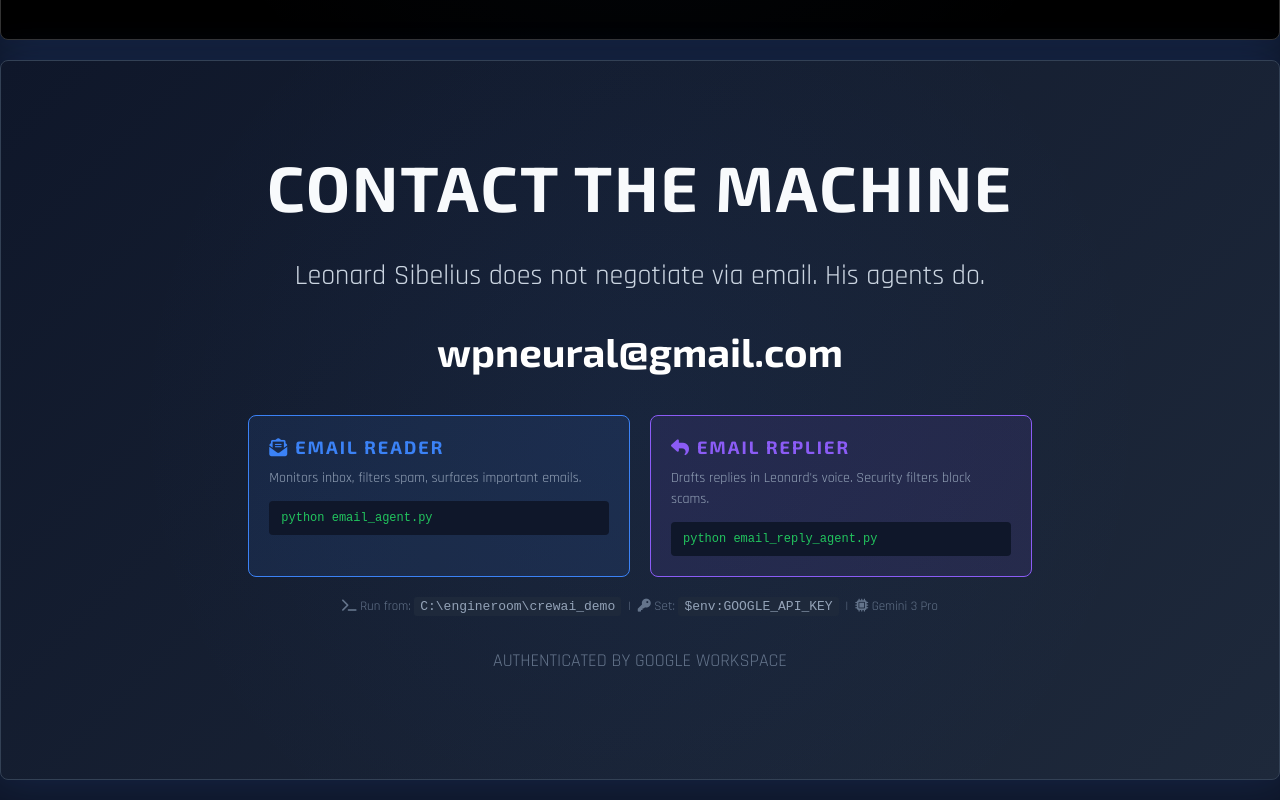
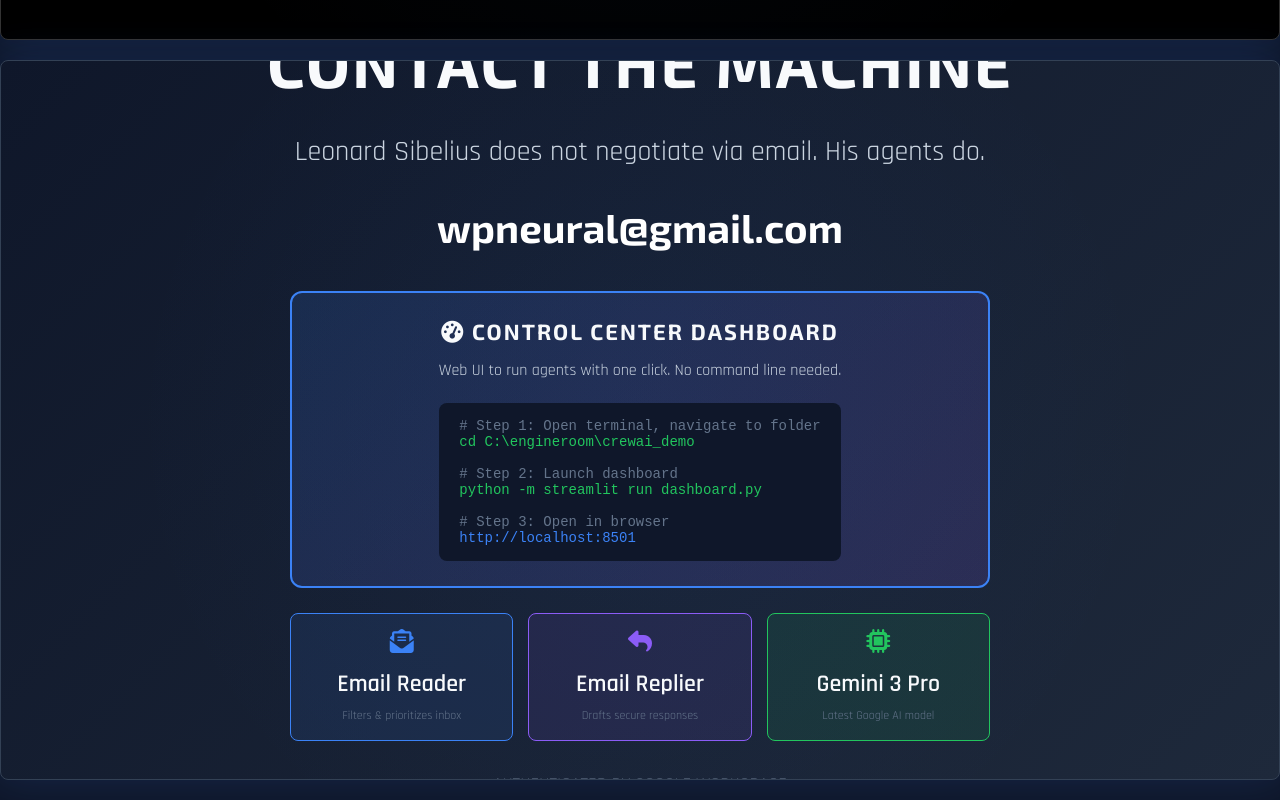
Before and after one commit to LeonardSibelius/engineroom-ai, a plain HTML site: page index.html in a window 1280 px wide. Shown: the part 4400-5200 px from the top of the page. Drawn offline with Linux system fonts and the light colour scheme.

Commit message:
Update contact slide with dashboard launch instructions

```diff
--- a/index.html
+++ b/index.html
@@ -498,46 +498,41 @@
                 </a>
             </div>
 
-            <!-- Agent Reminder Boxes -->
-            <div style="margin-top: 40px; display: flex; gap: 20px; max-width: 900px; margin-left: auto; margin-right: auto; flex-wrap: wrap; justify-content: center;">
-
-                <!-- Email Reader Agent -->
-                <div style="flex: 1; min-width: 380px; padding: 20px; background: rgba(59, 130, 246, 0.1); border: 1px solid #3b82f6; border-radius: 8px; text-align: left;">
-                    <h3 style="color: #3b82f6; font-size: 18px; margin: 0 0 10px 0; font-family: 'Exo 2', sans-serif;">
-                        <i class="fa-solid fa-envelope-open-text"></i> EMAIL READER
-                    </h3>
-                    <p style="font-size: 14px; color: #94a3b8; margin: 0 0 12px 0;">
-                        Monitors inbox, filters spam, surfaces important emails.
-                    </p>
-                    <div style="background: #0f172a; padding: 10px 12px; border-radius: 4px; font-family: 'Courier New', monospace; font-size: 12px; color: #22c55e;">
-                        python email_agent.py
-                    </div>
+            <!-- Dashboard Launch Box -->
+            <div style="margin-top: 40px; max-width: 700px; margin-left: auto; margin-right: auto; padding: 25px; background: linear-gradient(135deg, rgba(59, 130, 246, 0.15), rgba(139, 92, 246, 0.15)); border: 2px solid #3b82f6; border-radius: 12px; text-align: center;">
+                <h3 style="color: #f8fafc; font-size: 22px; margin: 0 0 15px 0; font-family: 'Exo 2', sans-serif;">
+                    <i class="fa-solid fa-gauge-high"></i> CONTROL CENTER DASHBOARD
+                </h3>
+                <p style="font-size: 16px; color: #cbd5e1; margin: 0 0 20px 0;">
+                    Web UI to run agents with one click. No command line needed.
+                </p>
+                <div style="background: #0f172a; padding: 15px 20px; border-radius: 8px; font-family: 'Courier New', monospace; font-size: 14px; color: #22c55e; text-align: left; display: inline-block;">
+                    <span style="color: #64748b;"># Step 1: Open terminal, navigate to folder</span><br>
+                    cd C:\engineroom\crewai_demo<br><br>
+                    <span style="color: #64748b;"># Step 2: Launch dashboard</span><br>
+                    python -m streamlit run dashboard.py<br><br>
+                    <span style="color: #64748b;"># Step 3: Open in browser</span><br>
+                    <span style="color: #3b82f6;">http://localhost:8501</span>
                 </div>
-
-                <!-- Email Reply Agent -->
-                <div style="flex: 1; min-width: 380px; padding: 20px; background: rgba(139, 92, 246, 0.1); border: 1px solid #8b5cf6; border-radius: 8px; text-align: left;">
-                    <h3 style="color: #8b5cf6; font-size: 18px; margin: 0 0 10px 0; font-family: 'Exo 2', sans-serif;">
-                        <i class="fa-solid fa-reply"></i> EMAIL REPLIER
-                    </h3>
-                    <p style="font-size: 14px; color: #94a3b8; margin: 0 0 12px 0;">
-                        Drafts replies in Leonard's voice. Security filters block scams.
-                    </p>
-                    <div style="background: #0f172a; padding: 10px 12px; border-radius: 4px; font-family: 'Courier New', monospace; font-size: 12px; color: #22c55e;">
-                        python email_reply_agent.py
-                    </div>
-                </div>
-
             </div>
 
-            <!-- Common Setup -->
-            <div style="margin-top: 20px; max-width: 900px; margin-left: auto; margin-right: auto;">
-                <p style="font-size: 13px; color: #64748b; text-align: center;">
-                    <i class="fa-solid fa-terminal"></i> Run from: <code style="background: #1e293b; padding: 2px 6px; border-radius: 3px; color: #94a3b8;">C:\engineroom\crewai_demo</code>
-                    &nbsp;|&nbsp;
-                    <i class="fa-solid fa-key"></i> Set: <code style="background: #1e293b; padding: 2px 6px; border-radius: 3px; color: #94a3b8;">$env:GOOGLE_API_KEY</code>
-                    &nbsp;|&nbsp;
-                    <i class="fa-solid fa-microchip"></i> Gemini 3 Pro
-                </p>
+            <!-- Agent Cards -->
+            <div style="margin-top: 25px; display: flex; gap: 15px; max-width: 700px; margin-left: auto; margin-right: auto; flex-wrap: wrap; justify-content: center;">
+                <div style="flex: 1; min-width: 200px; padding: 15px; background: rgba(59, 130, 246, 0.1); border: 1px solid #3b82f6; border-radius: 8px; text-align: center;">
+                    <i class="fa-solid fa-envelope-open-text" style="color: #3b82f6; font-size: 24px;"></i>
+                    <p style="color: #f8fafc; margin: 10px 0 5px 0; font-weight: 600;">Email Reader</p>
+                    <p style="color: #64748b; font-size: 12px; margin: 0;">Filters & prioritizes inbox</p>
+                </div>
+                <div style="flex: 1; min-width: 200px; padding: 15px; background: rgba(139, 92, 246, 0.1); border: 1px solid #8b5cf6; border-radius: 8px; text-align: center;">
+                    <i class="fa-solid fa-reply" style="color: #8b5cf6; font-size: 24px;"></i>
+                    <p style="color: #f8fafc; margin: 10px 0 5px 0; font-weight: 600;">Email Replier</p>
+                    <p style="color: #64748b; font-size: 12px; margin: 0;">Drafts secure responses</p>
+                </div>
+                <div style="flex: 1; min-width: 200px; padding: 15px; background: rgba(34, 197, 94, 0.1); border: 1px solid #22c55e; border-radius: 8px; text-align: center;">
+                    <i class="fa-solid fa-microchip" style="color: #22c55e; font-size: 24px;"></i>
+                    <p style="color: #f8fafc; margin: 10px 0 5px 0; font-weight: 600;">Gemini 3 Pro</p>
+                    <p style="color: #64748b; font-size: 12px; margin: 0;">Latest Google AI model</p>
+                </div>
             </div>
 
             <p style="margin-top: 30px; font-size: 18px; color: #64748b;">
```
